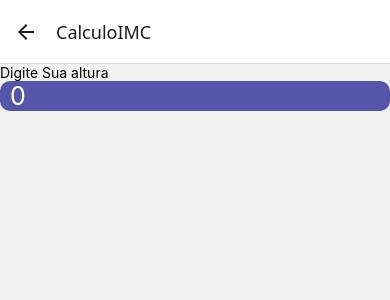
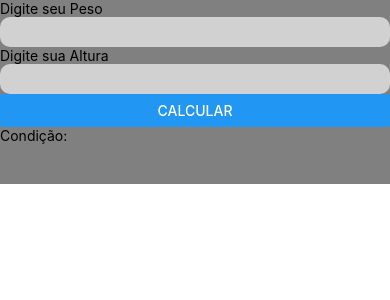
Before and after one commit to RafaCGM/app_health, a React Native app: screen /CalculoIMC in a window 390 px wide. Shown: the top 300 px of the page. Built offline with nearby package versions, Linux system fonts and the light colour scheme.

Commit message:
base do imc meio caminho andado

```diff
--- a/App.js
+++ b/App.js
@@ -14,17 +14,17 @@ export default function App() {
     //Comentar toda a <NavigationContainer> com ctrl + ;
     //e descomentar os que estão em baixo
 
-    <NavigationContainer>
-      <Stack.Navigator initialRouteName='Login'>
-        <Stack.Screen name='Login' component={LoginScreen} />
-        <Stack.Screen name='Desktop' component={DesktopScreen} />
-        <Stack.Screen name='CalculoIMC' component={CalculoIMCScreen} />
-      </Stack.Navigator>
-    </NavigationContainer>
+    // <NavigationContainer>
+    //   <Stack.Navigator initialRouteName='Login'>
+    //     <Stack.Screen name='Login' component={LoginScreen} />
+    //     <Stack.Screen name='Desktop' component={DesktopScreen} />
+    //     <Stack.Screen name='CalculoIMC' component={CalculoIMCScreen} />
+    //   </Stack.Navigator>
+    // </NavigationContainer>
 
     // <LoginScreen />
     // <DesktopScreen />
-    // <CalculoIMCScreen />
+    <CalculoIMCScreen />
 
   );
 }
--- a/package.json
+++ b/package.json
@@ -10,6 +10,7 @@
   },
   "dependencies": {
     "@expo/metro-runtime": "~5.0.4",
+    "@react-native-picker/picker": "^2.11.0",
     "@react-navigation/native": "^7.1.10",
     "@react-navigation/native-stack": "^7.3.14",
     "expo": "~53.0.10",
--- a/src/screens/CalculoIMC.js
+++ b/src/screens/CalculoIMC.js
@@ -1,29 +1,56 @@
-import { View, Text, TextInput, Button, StyleSheet, Alert } from "react-native";
+import { View, Text, TextInput, Button, StyleSheet} from "react-native";
 import {useState} from "react";
 
 function CalculoIMCScreen(){
-    const [peso, setPeso] = useState(0)
-    const [altura, setAltura] = useState(0)
-
-    const imc = () =>{
-        imc = peso / (altura * altura);
-        let condicao = "";
-    }
+    const [peso, setPeso] = useState();
+    const [altura, setAltura] = useState();
+    const [resultado, setResultado] = useState('');
 
 
+    const calcIMC = () =>{
+        const psNum = parseFloat(peso);
+        const altNum = parseFloat(altura);
+        const imc = psNum / (altNum * altNum)
+        let condicao = "";
 
-    return (
+
+        if (imc < 16) {
+        condicao = "magreza grave";
+        } else if (imc < 24.9) {
+            condicao = "Peso normal";
+        } else if (imc < 29.9) {
+            condicao = "Sobrepeso";
+        } else if (imc < 34.9) {
+            condicao = "Obesidade grau 1";
+        } else if (imc < 39.9) {
+            condicao = "Obesidade grau 2";
+        } else {
+            condicao = "Obesidade grau 3";
+        }
+
+}
+return (
+    <View style={styles.todo}>
         <View style={styles.titulo1}>
-            <Text>Digite Sua altura</Text>
+            <Text>Digite seu Peso</Text>
             <TextInput style={styles.textinput}
             value={peso}
-            onChangeText={(ps) => setPeso(ps)} />
+            onChangeText={setPeso}
+            keyboardType="numeric"
+            />
 
+            <Text>Digite sua Altura</Text>
+            <TextInput style={styles.textinput}
+            value={altura}
+            onChangeText={setAltura}
+            keyboardType="numeric"
+            />
+            <Button title="Calcular" onPress={calcIMC} />
+            <Text>Condição: {resultado}</Text>
         </View>
+    </View>
     );
-
 }
-
 
 export default CalculoIMCScreen
 
@@ -48,8 +75,8 @@ const styles = StyleSheet.create({
     },
     textinput:{
         fontSize: 25,
-        backgroundColor: '#5555AA',
-        color: 'white',
+        backgroundColor: '#dddd',
+        color: 'black',
         borderRadius: 10,
         paddingLeft: 10
     },
@@ -59,6 +86,8 @@ const styles = StyleSheet.create({
     button:{
         fontSize: 50,
         margin: 20,
-
+    },
+    todo:{
+        backgroundColor: "gray",
     }
 })
```
Also changed, not shown: 1 other file (tests, documents, lock files or other folders).
